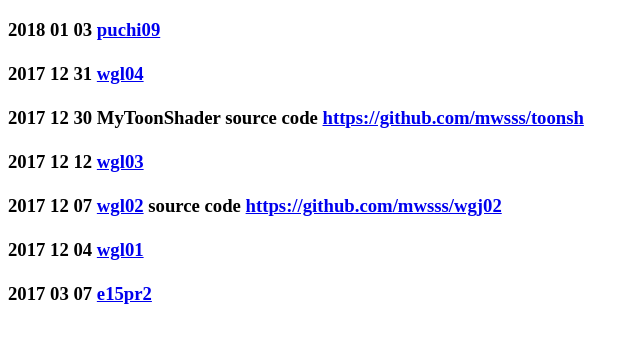
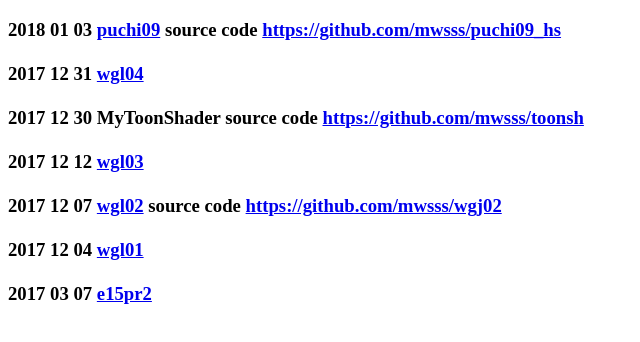
Before and after one commit to mwsss/mwsss.github.io, a plain HTML site: page index.html in a window 1280 px wide. Shown: the whole page, without its empty margins (0-640 px from the left). Drawn offline with Linux system fonts and the light colour scheme.

Commit message:
top henkou
index tuika

```diff
--- a/index.html
+++ b/index.html
@@ -8,7 +8,7 @@
 
 <h3>
 
-2018 01 03 <a href="puchi09/index.html">puchi09</a><br><br>
+2018 01 03 <a href="puchi09/index.html">puchi09</a> source code <a href="https://github.com/mwsss/puchi09_hs">https://github.com/mwsss/puchi09_hs</a><br><br>
 
 2017 12 31 <a href="wgl04/index.html">wgl04</a><br><br>
 
@@ -24,6 +24,6 @@
 
 
 
-</h4>
+</h3>
 </body>
 </html>
```
Also changed, not shown: 1 other file.
